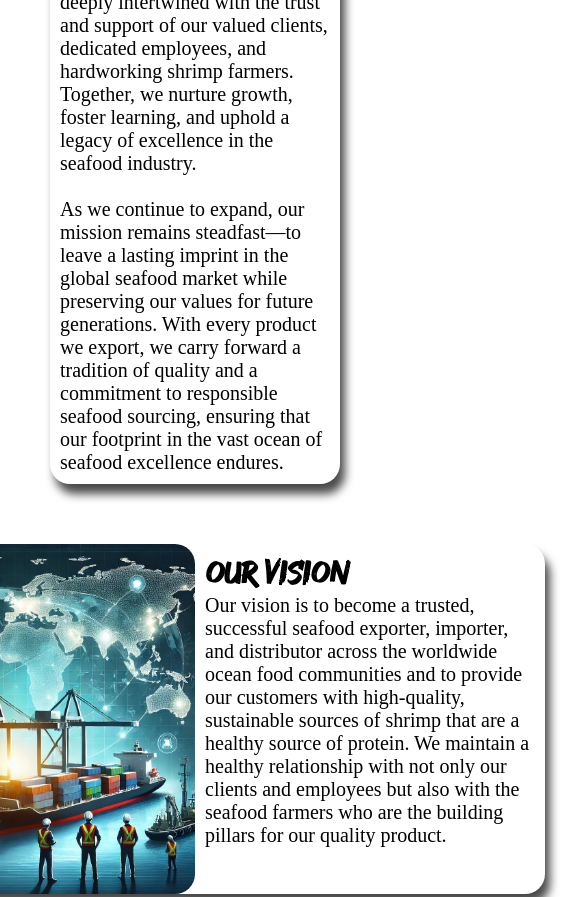
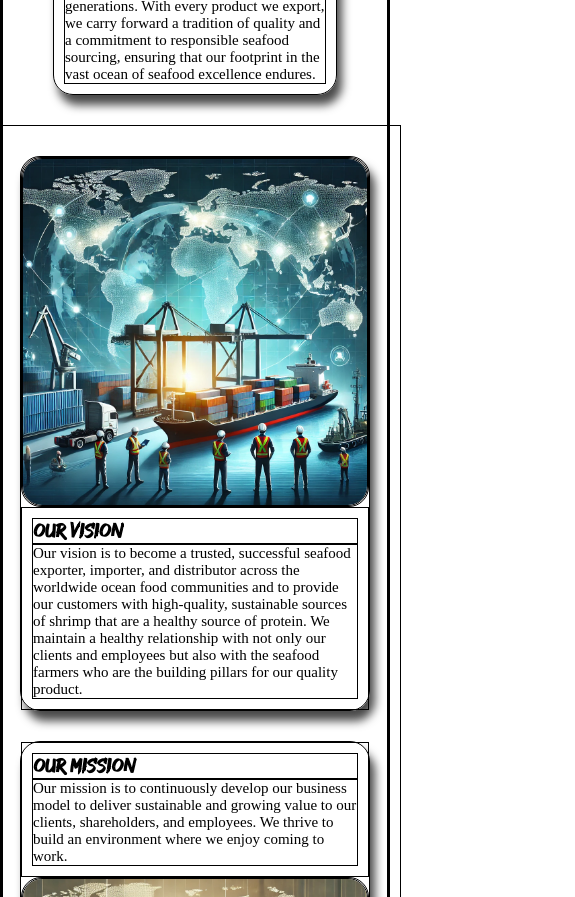
Before and after one commit to vinay-4-vee/warm-up, a plain HTML site: page index.html in a window 390 px wide. Shown: the part 660-1557 px from the top of the page, 575 px wide, since content can reach past the window. Drawn offline with Linux system fonts and the light colour scheme; a web font is replaced by a local one.

Commit message:
making sure that changes are up to date

```diff
--- a/style.css
+++ b/style.css
@@ -2,7 +2,7 @@
 *{
     margin:0px;
     box-sizing: border-box;
-    border:0px solid black;
+    border:1px solid black;
 }
 /**************************************
     Adding Custom Fonts Block Starts
@@ -155,6 +155,7 @@
 }
 .ourVision-heading-container{
     font-family: 'GoodBrush';
+    font-size: 30px;
 }
 .ourVision-parah-container{
     font-family: 'Times New Roman';
@@ -223,3 +224,32 @@
 /******************************************
     Footer Section Conatainer Block Ends
 *******************************************/
+
+
+@media screen and (max-width:810px)
+{
+    .ourVision-container{
+        flex-wrap: wrap;
+        width:350px;
+    }
+    .ourVision-heading-container{
+        font-size: 20px;
+    }
+    .ourVision-parah-container{
+        font-size: 15px;
+    }
+    .ourVision-image-container{
+        height:350px;
+        width:350px;
+        border-radius:20px;
+    }
+    .aboutUs-container{
+        width:400px;
+    }
+    .aboutUs-heading-container{
+        font-size: 25px;
+    }
+    .aboutUs-parah-container{
+        font-size: 15px;
+    }
+}
```
